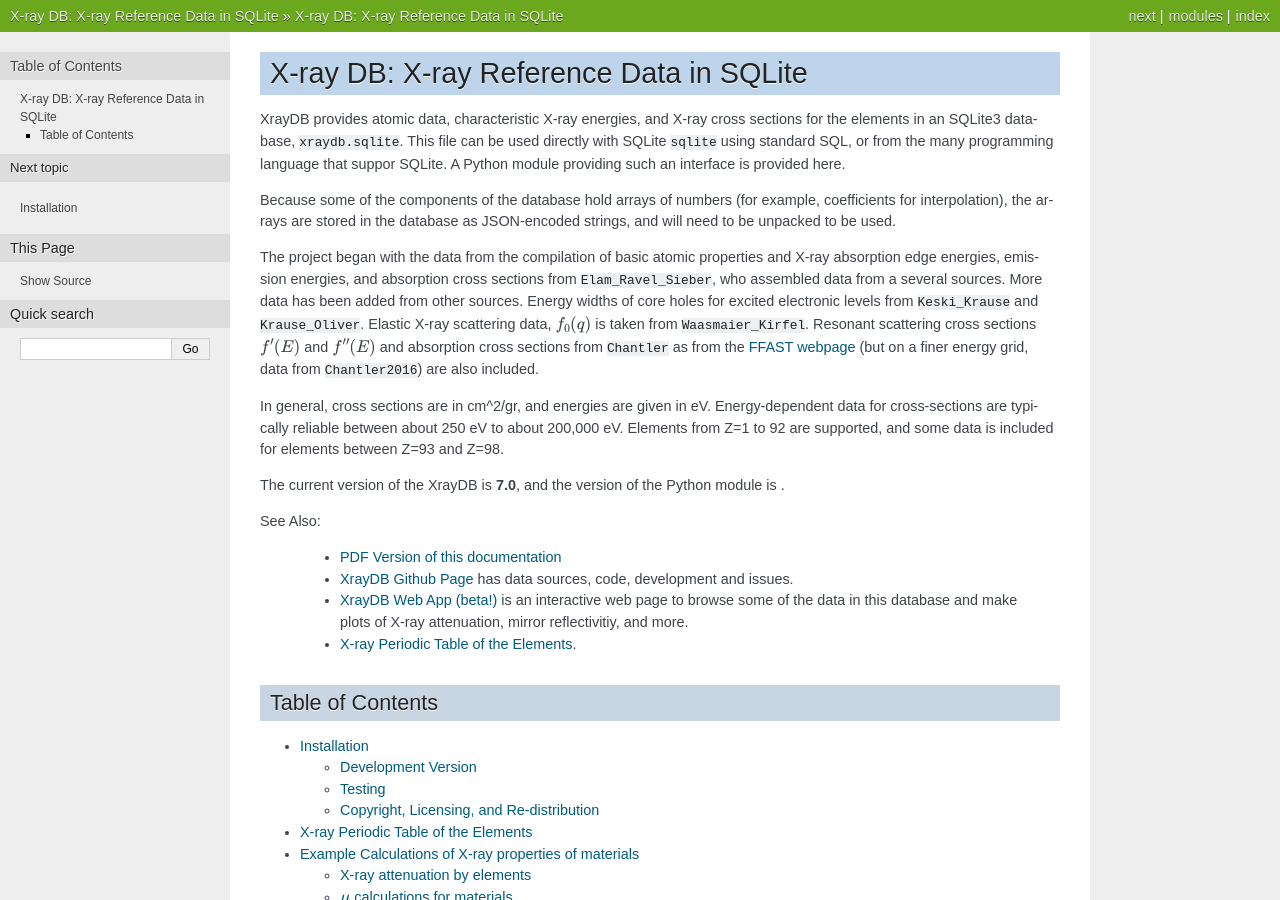
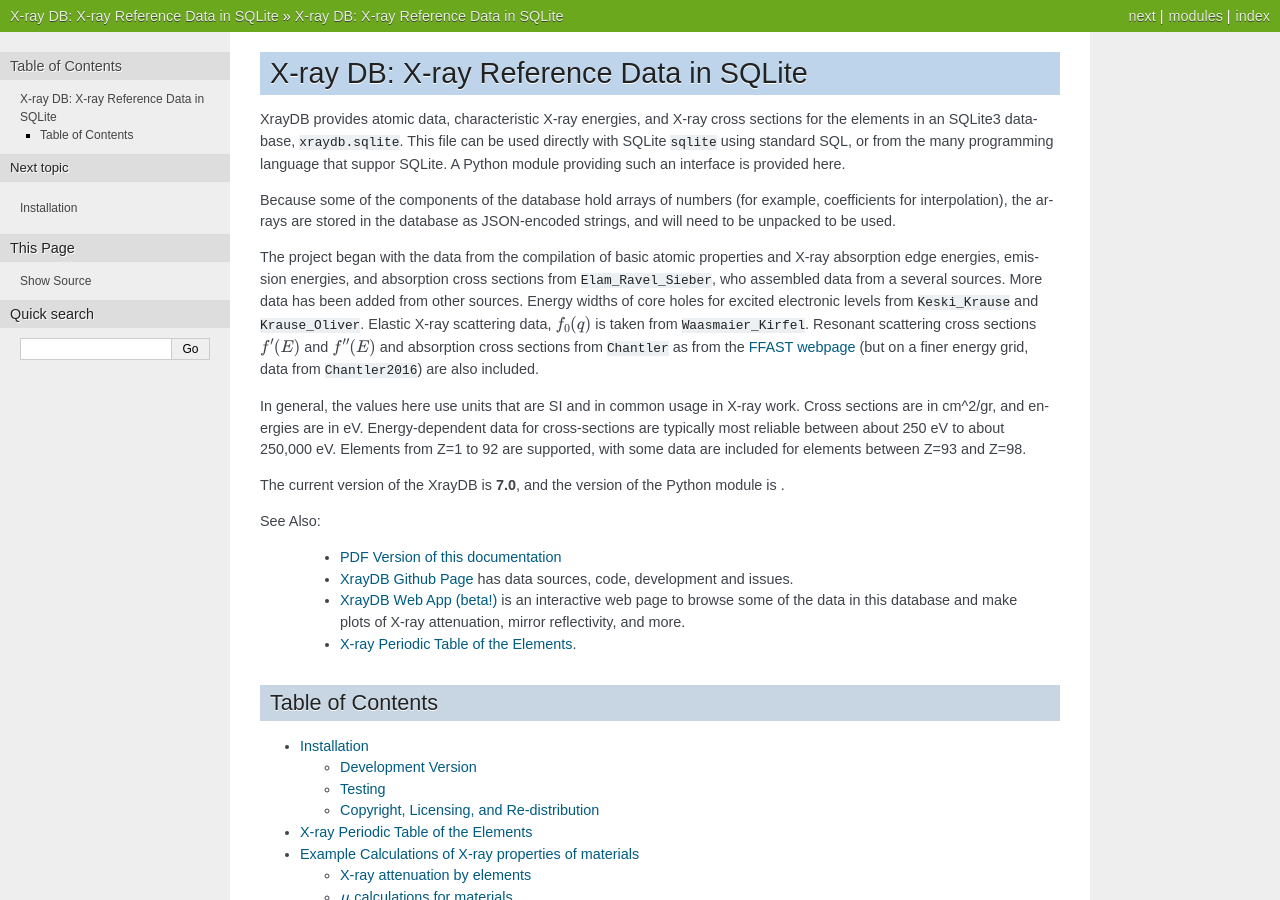
Before and after one commit to xraypy/XrayDB, a Sphinx documentation site: the page built from doc/index.rst, in a window 1280 px wide and 900 px high. Built offline with Sphinx 7.4.7, drawn with Linux system fonts in a browser that asks for light colours; the version number could not be read and is left out; cross-references to code outside the pages are shown as plain code.

Commit message:
some doc tweaks

```diff
--- a/doc/index.rst
+++ b/doc/index.rst
@@ -29,10 +29,11 @@
 cross sections from :cite:`Chantler` as from the `FFAST webpage`_ (but on
 a finer energy grid, data from :cite:`Chantler2016`) are also included.
 
-In general, cross sections are in cm^2/gr, and energies are given in eV.
-Energy-dependent data for cross-sections are typically reliable between
-about 250 eV to about 200,000 eV.  Elements from Z=1 to 92 are supported,
-and some data is included for elements between Z=93 and Z=98.
+In general, the values here use units that are SI and in common usage in
+X-ray work.  Cross sections are in cm^2/gr, and energies are in eV.
+Energy-dependent data for cross-sections are typically most reliable
+between about 250 eV to about 250,000 eV.  Elements from Z=1 to 92 are
+supported, with some data are included for elements between Z=93 and Z=98.
 
 The current version of the XrayDB is **7.0**, and the version of the Python
 module is |release|.
@@ -45,7 +46,7 @@
 
    * `XrayDB Web App (beta!)`_ is an interactive web page to browse some of
      the data in this database and make plots of X-ray attenuation,
-     mirror reflectivitiy, and more.
+     mirror reflectivity, and more.
 
    * :ref:`periodic_tables`.
 
--- a/doc/python.rst
+++ b/doc/python.rst
@@ -106,7 +106,7 @@
       :func:`darwin_width`                    Darwin widths for monochromator crystals
       :func:`mirror_reflectivity`             X-ray reflectivities for mirror materials (thick slab limit)
       :func:`ionization_potential`            effective ionization potential for a gas, as for ion chambers
-      :func:`ionchamber_fluxes`               calculate fluxes from ion chamber voltages, gases, and sensitivites
+      :func:`ionchamber_fluxes`               calculate fluxes from ion chamber voltages, gases, and sensitivities
      ======================================= =======================================================================
 
 
```
